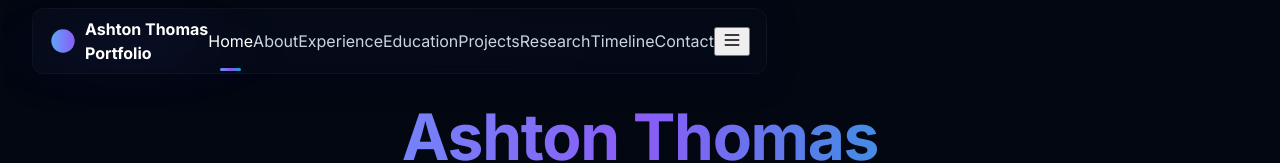
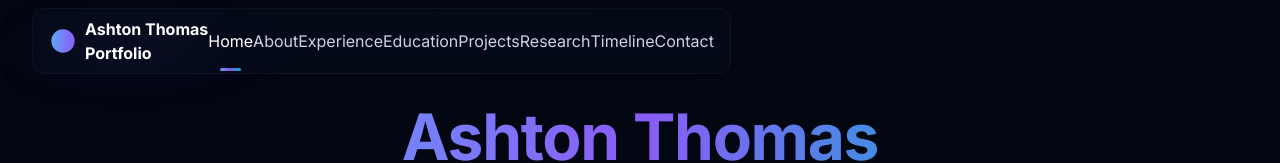
Before and after one commit to ashtonet/ashtonet.github.io, a React (Vite) app: page / in a window 1280 px wide. Shown: the top 163 px of the page. Built offline with nearby package versions, Linux system fonts and the light colour scheme.

Commit message:
fix(nav): make nav-glass flex; hide md:hidden on md; align nav links to right

```diff
--- a/src/index.css
+++ b/src/index.css
@@ -146,11 +146,21 @@ h2 {
   border-bottom: 1px solid rgba(255,255,255,0.04);
   box-shadow: 0 6px 30px rgba(2,6,23,0.45);
   position: relative;
+  display: flex;
+  align-items: center;
+  justify-content: space-between;
 }
 
 /* ensure nav links hidden on small screens (explicit) */
 .nav-links { display: none; }
 @media (min-width: 768px) { .nav-links { display: flex; } }
+
+/* Utility to support Tailwind-like `md:hidden` classname used in JSX when Tailwind isn't applied */
+.md\:hidden { display: block; }
+@media (min-width: 768px) { .md\:hidden { display: none !important; } }
+
+/* ensure nav links push to the right when visible */
+.nav-links { margin-left: auto; }
 
 /* Hero refinements */
 .hero-compact { padding-top: 6rem; padding-bottom: 6rem; }
```
